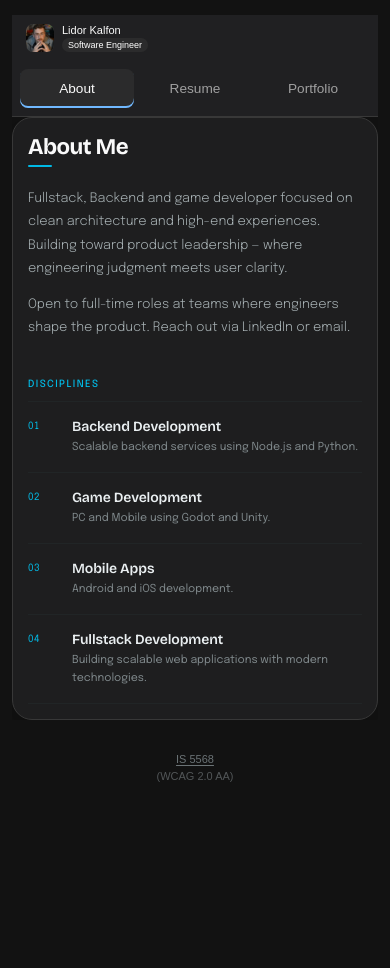
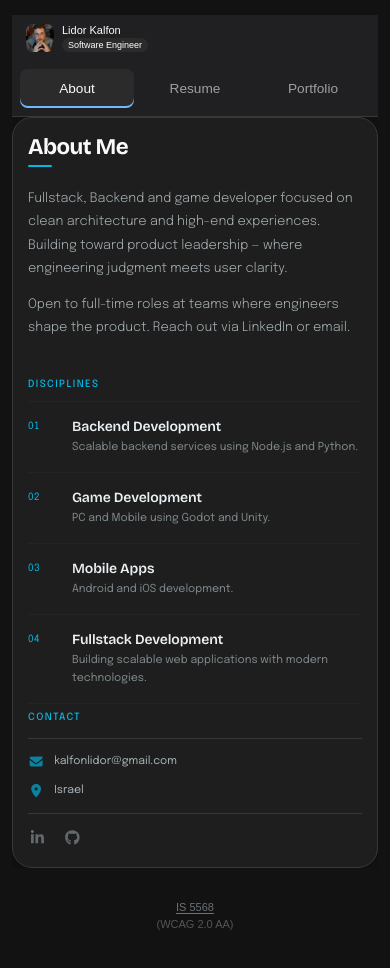
Before and after one commit to lidork/lidor_portfolio, a React (Vite) app: page / in a window 390 px wide. Shown: the top 968 px of the page. Before the commit the page ends 862 px from the top, so only its background shows below. Built offline with nearby package versions, Linux system fonts and the light colour scheme.

Commit message:
feat: contact section in About tab for mobile/tablet

```diff
--- a/src/App.css
+++ b/src/App.css
@@ -1756,6 +1756,10 @@ textarea.form-input::-webkit-resizer {
   }
 }
 @media (min-width: 1250px) {
+  .about-contact {
+    display: none;
+  }
+
   body::-webkit-scrollbar {
     width: 20px;
   }
@@ -2918,6 +2922,47 @@ textarea.form-input::-webkit-resizer {
   .info_more-btn {
     display: none;
   }
+
+  /* Contact section at bottom of About tab — mobile/tablet only */
+  .about-contact {
+    margin-top: 8px;
+  }
+
+  .about-contact-list .contact-item {
+    gap: 10px;
+    align-items: center;
+    min-width: 0;
+  }
+
+  .about-contact-list .contact-link {
+    font-family: 'Epilogue', sans-serif;
+    font-size: var(--fs-8);
+    font-weight: 400;
+    color: oklch(0.76 0.012 220);
+    white-space: nowrap;
+    overflow: hidden;
+    text-overflow: ellipsis;
+    min-width: 0;
+    transition: color 0.2s ease;
+  }
+
+  .about-contact-list .contact-link:hover {
+    color: oklch(0.90 0.008 220);
+  }
+
+  .about-social-list {
+    padding-left: 0;
+    gap: 16px;
+  }
+
+  .about-social-list .social-link {
+    color: oklch(0.52 0.01 220);
+    transition: color 0.2s ease;
+  }
+
+  .about-social-list .social-link:hover {
+    color: oklch(0.72 0.15 220);
+  }
 }
 
 /* ── Accessibility ───────────────────────────────────────────────── */
--- a/src/components/sections/About.tsx
+++ b/src/components/sections/About.tsx
@@ -1,3 +1,7 @@
+import { MailIcon, LocationIcon, LinkedInIcon, GithubIcon } from '../icons';
+import { EXTERNAL_LINKS } from '../../config/links';
+import { trackEvent } from '../../utils/analytics';
+
 interface AboutProps {
   isActive: boolean;
   isExiting?: boolean;
@@ -61,6 +65,55 @@ export function About({ isActive, isExiting }: AboutProps) {
           ))}
         </ol>
       </section>
+
+      <section className="about-contact">
+        <p className="disciplines-label">Contact</p>
+        <div className="separator" />
+        <ul className="contacts-list about-contact-list">
+          <li className="contact-item">
+            <MailIcon size={13} className="contact-icon" />
+            <a href={`mailto:${EXTERNAL_LINKS.EMAIL}`} className="contact-link">
+              {EXTERNAL_LINKS.EMAIL}
+            </a>
+          </li>
+          <li className="contact-item">
+            <LocationIcon size={13} className="contact-icon" />
+            <a
+              href={EXTERNAL_LINKS.MAP_LOCATION}
+              target="_blank"
+              rel="noopener noreferrer"
+              className="contact-link"
+            >
+              Israel
+            </a>
+          </li>
+        </ul>
+        <div className="separator" />
+        <ul className="social-list about-social-list">
+          <li className="social-item">
+            <a
+              href={EXTERNAL_LINKS.LINKEDIN}
+              target="_blank"
+              rel="noopener noreferrer"
+              className="social-link"
+              onClick={() => trackEvent('/link/linkedin')}
+            >
+              <LinkedInIcon size={15} />
+            </a>
+          </li>
+          <li className="social-item">
+            <a
+              href={EXTERNAL_LINKS.GITHUB}
+              target="_blank"
+              rel="noopener noreferrer"
+              className="social-link"
+              onClick={() => trackEvent('/link/github')}
+            >
+              <GithubIcon size={15} />
+            </a>
+          </li>
+        </ul>
+      </section>
     </article>
   );
 }
```
